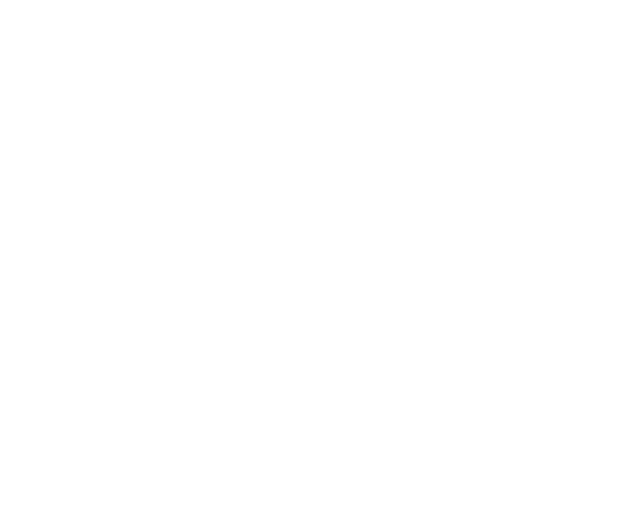
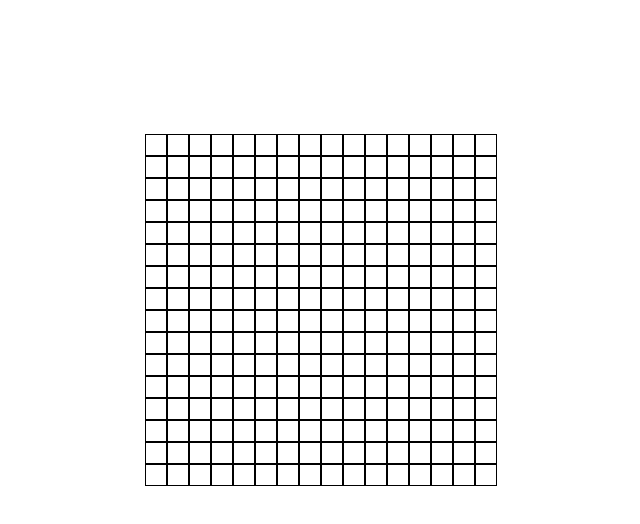
Before and after one commit to ViniQP/etch-a-sketch, a plain HTML site: page index.html in a window 1280 px wide. Shown: the whole page, without its empty margins (319-959 px from the left). Drawn offline with Linux system fonts and the light colour scheme.

Commit message:
Create a functional 'Etch a Sketch'

```diff
--- a/index.html
+++ b/index.html
@@ -9,6 +9,7 @@
     <title>Etch A Sketch</title>
 </head>
 <body>
+    <div class="containerGrid"></div>
 
 </body>
 </html>
--- a/script.js
+++ b/script.js
@@ -2,3 +2,21 @@
 put grid inside a container
 set up a hover effect that change colors when a mouse passes over them
 */
+containerGrid = document.querySelector('.containerGrid')
+for (let i = 1; i < 17; i++ ) {
+    let columnDiv = document.createElement('div')
+    columnDiv.classList.add('columnDiv')
+    columnDiv.textContent = ''
+    containerGrid.appendChild(columnDiv)
+    for (let j = 1; j < 17; j++) {
+     let lineDiv = document.createElement('div')
+     lineDiv.textContent = ''
+     lineDiv.classList.add('lineDiv')
+     lineDiv.addEventListener('mouseover', () => {
+        lineDiv.style.cssText = 'background-color: red;'
+     });
+     columnDiv.appendChild(lineDiv)
+
+    }
+
+}
--- a/style.css
+++ b/style.css
@@ -0,0 +1,17 @@
+body {
+    display: flex;
+    justify-content: center;
+    align-items: center;
+}
+
+.containerGrid {
+    display: flex;
+    margin-top: 10%;
+
+}
+
+.lineDiv {
+    border: 1px solid black;
+    width: 20px;
+    height: 20px;
+}
```
